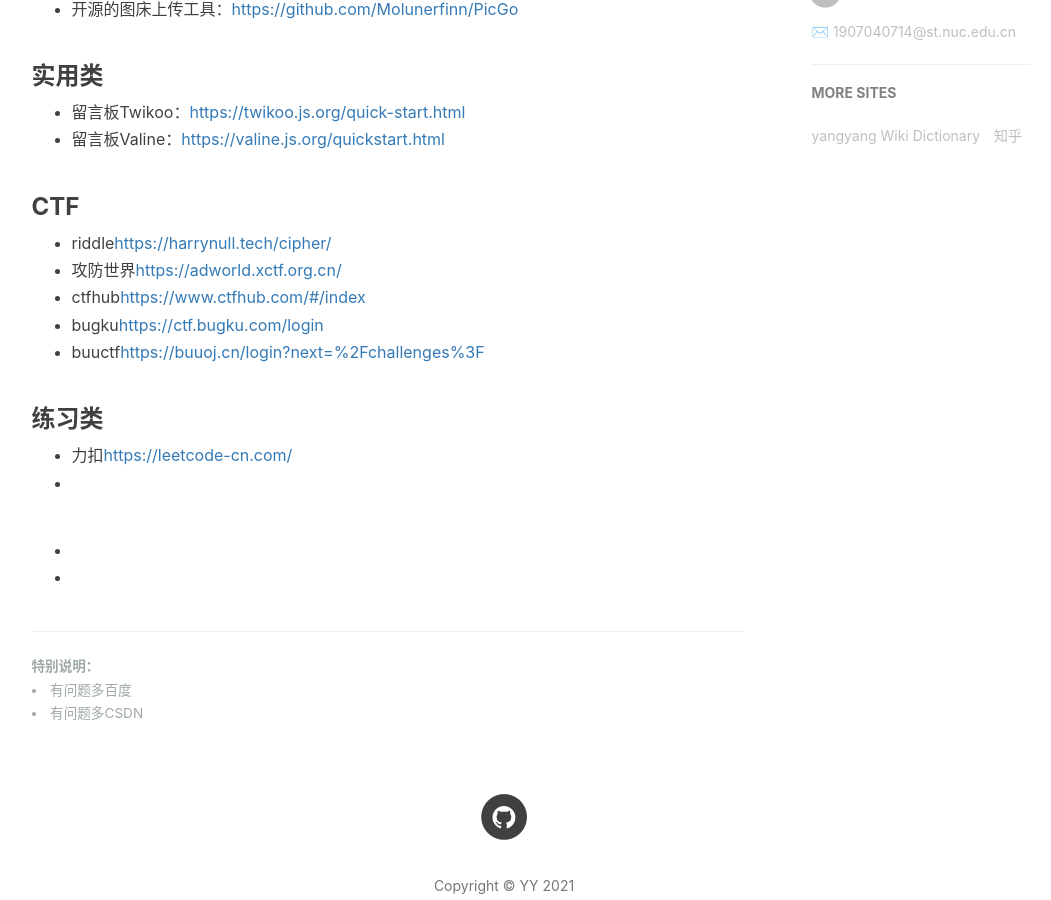
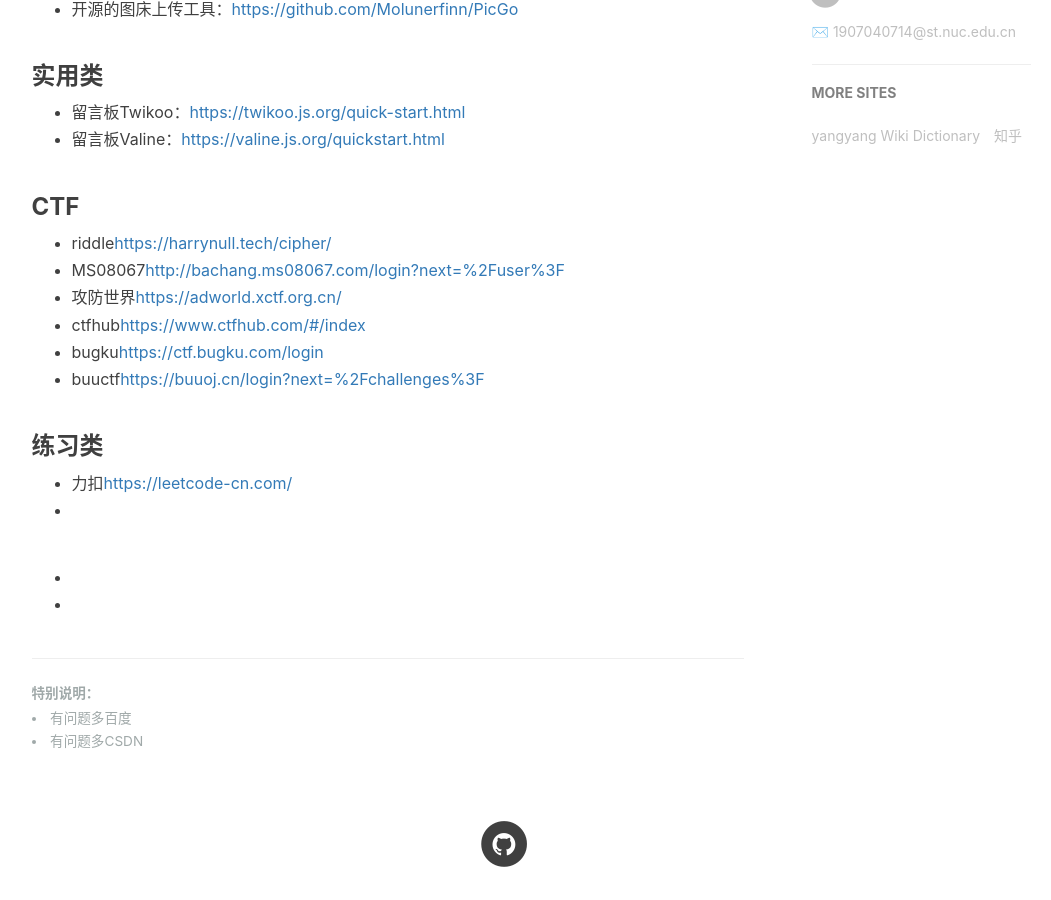
Before and after one commit to yangyang-linux/yangyang-linux.github.io, a Jekyll site: the page built from 1-resources.html, in a window 1280 px wide and 900 px high, scrolled down 1032 px. Shown: the whole window, without its empty margins (136-1187 px from the left). Built offline with Jekyll 4.4.1, drawn with Linux system fonts in a browser that asks for light colours; nearby versions of some CDN libraries; comment, search, counter and statistics services are not loaded; some of the changed text lies outside the part shown.

Commit message:
Update 1-resources.html

```diff
--- a/1-resources.html
+++ b/1-resources.html
@@ -45,6 +45,7 @@
 <h3 id="toc_6">CTF</h3>
 <ul>
 	<li>riddle<a href="https://harrynull.tech/cipher/">https://harrynull.tech/cipher/</a></li>
+	<li>MS08067<a href="http://bachang.ms08067.com/login?next=%2Fuser%3F">http://bachang.ms08067.com/login?next=%2Fuser%3F</a></li>
 	<li>攻防世界<a href="https://adworld.xctf.org.cn/">https://adworld.xctf.org.cn/</a></li>
 	<li>ctfhub<a href="https://www.ctfhub.com/#/index">https://www.ctfhub.com/#/index</a></li>
 	<li>bugku<a href="https://ctf.bugku.com/login">https://ctf.bugku.com/login</a></li>
```
